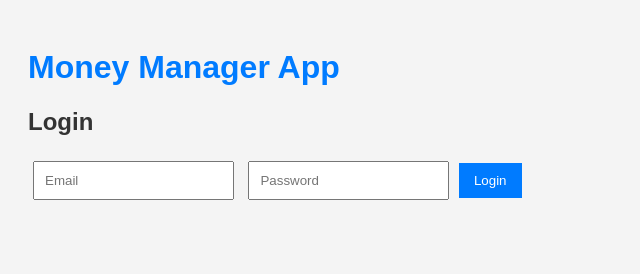
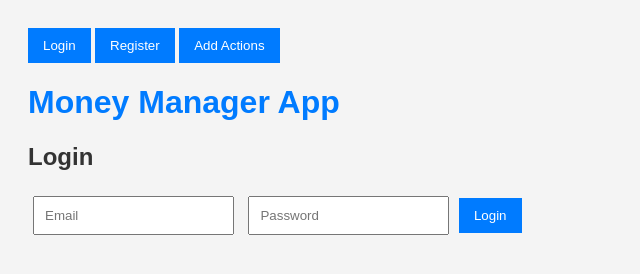
Before and after one commit to Marwan-Elmallah/Money-Manager-App, a plain HTML site: page index.html in a window 1280 px wide. Shown: the whole page, without its empty margins (0-640 px from the left). Drawn offline with Linux system fonts and the light colour scheme.

Commit message:
Update index.html

```diff
--- a/index.html
+++ b/index.html
@@ -7,10 +7,16 @@
   <link rel="stylesheet" href="style.css" />
 </head>
 <body>
+  <nav>
+    <button onclick="navigateTo('login')">Login</button>
+    <button onclick="navigateTo('register')">Register</button>
+    <button onclick="navigateTo('actions')">Add Actions</button>
+  </nav>
+
   <h1>Money Manager App</h1>
 
   <!-- Login Form -->
-  <div id="loginSection">
+  <div id="loginSection" class="section">
     <h2>Login</h2>
     <input type="text" id="loginEmail" placeholder="Email" />
     <input type="password" id="loginPassword" placeholder="Password" />
@@ -18,7 +24,7 @@
   </div>
 
   <!-- Register Form -->
-  <div id="registerSection">
+  <div id="registerSection" class="section">
     <h2>Register</h2>
     <input type="text" id="registerName" placeholder="Name" />
     <input type="text" id="registerEmail" placeholder="Email" />
@@ -27,7 +33,7 @@
   </div>
 
   <!-- Money Manager Actions -->
-  <div id="actionsSection" style="display: none;">
+  <div id="actionsSection" class="section" style="display: none;">
     <h2>Add Action</h2>
     <input type="text" id="actionType" placeholder="Type (Income/Expense/Transfer)" />
     <input type="number" id="amount" placeholder="Amount" />
```
